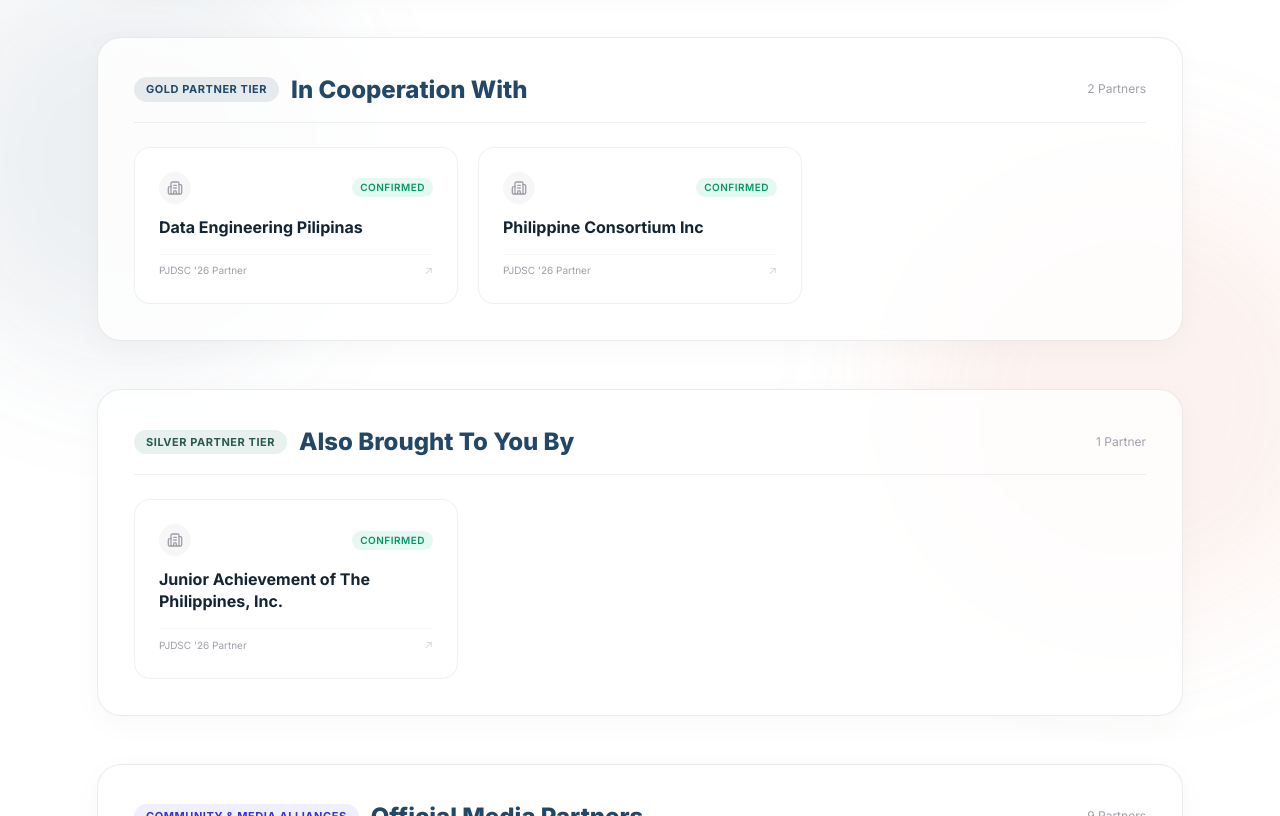
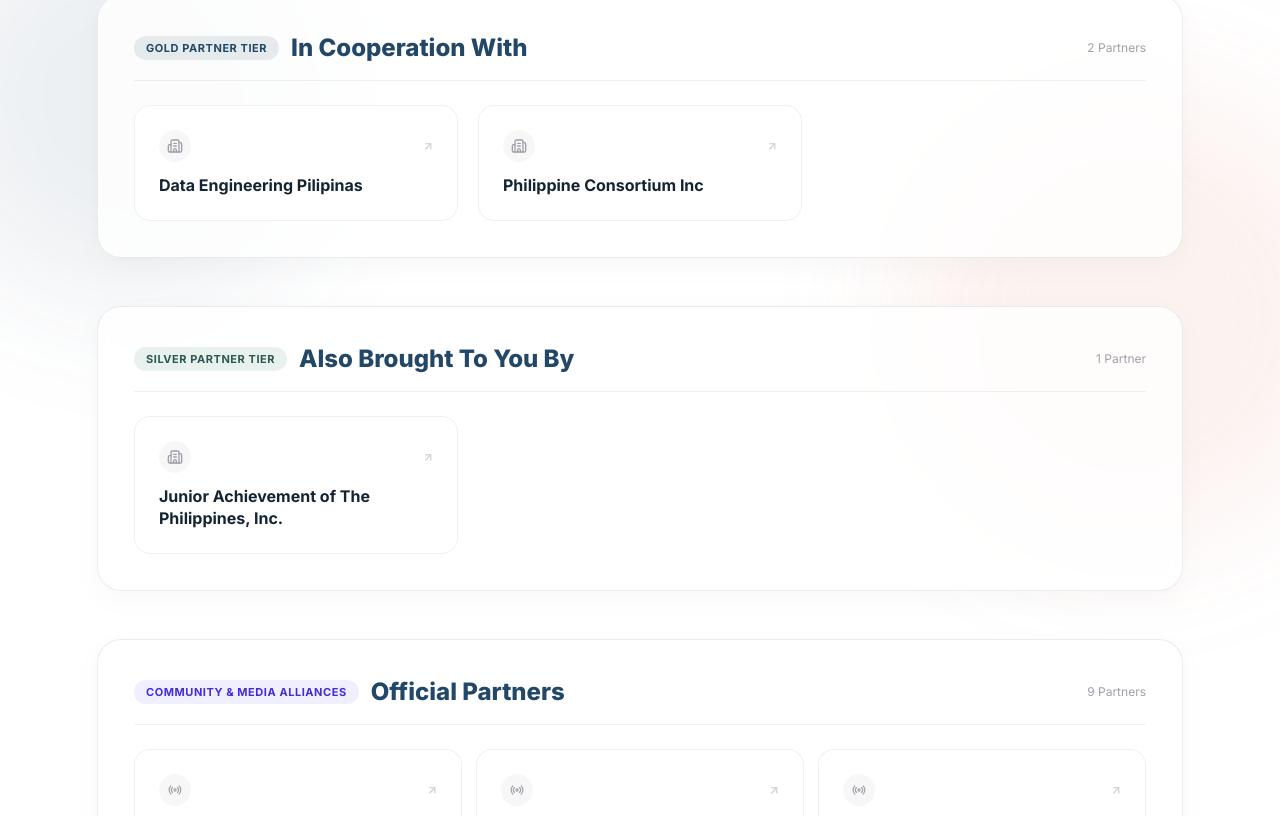
Before and after one commit to artemiui/pjdsc26-website, a Next.js app: page /sponsors in a window 1280 px wide. Shown: the part 704-1520 px from the top of the page. Built offline with nearby package versions, Linux system fonts and the light colour scheme.

Commit message:
Update sponsors: rename Official Media Partners to Official Partners and remove Confirmed/PJDSC '26 Partner tags

```diff
--- a/components/sections/SponsorsSection.tsx
+++ b/components/sections/SponsorsSection.tsx
@@ -21,7 +21,7 @@
     border: "border-l-[#6E9E94]",
     accent: "text-[#6E9E94]",
   },
-  "Official Media Partners": {
+  "Official Partners": {
     badge: "bg-indigo-500/10 text-indigo-700 dark:bg-indigo-400/15 dark:text-indigo-300",
     border: "border-l-indigo-500",
     accent: "text-indigo-500",
@@ -58,7 +58,7 @@
               accent: "text-zinc-500",
             };
 
-            const isMedia = tier.name === "Official Media Partners";
+            const isOfficialPartners = tier.name === "Official Partners";
 
             return (
               <div
@@ -84,7 +84,7 @@
                 {/* Partners Bento Grid */}
                 <div
                   className={`grid ${
-                    isMedia
+                    isOfficialPartners
                       ? "grid-cols-1 sm:grid-cols-2 md:grid-cols-3 gap-3.5"
                       : "grid-cols-1 sm:grid-cols-2 lg:grid-cols-3 gap-4 sm:gap-5"
                   }`}
@@ -97,10 +97,10 @@
                       {/* Top indicator & category icon */}
                       <div className="flex items-center justify-between gap-2 mb-3">
                         <div className="w-8 h-8 rounded-full bg-black/[0.03] dark:bg-white/[0.06] flex items-center justify-center text-zinc-400 group-hover:text-[#234766] dark:group-hover:text-[#E38363] transition-colors">
-                          {isMedia ? <Radio className="w-3.5 h-3.5" /> : <Building2 className="w-4 h-4" />}
+                          {isOfficialPartners ? <Radio className="w-3.5 h-3.5" /> : <Building2 className="w-4 h-4" />}
                         </div>
-                        <span className="text-[10px] font-mono uppercase tracking-wider px-2 py-0.5 rounded-full bg-emerald-500/10 text-emerald-600 dark:text-emerald-400 font-semibold">
-                          Confirmed
+                        <span className="text-zinc-300 dark:text-zinc-600 group-hover:text-[#6E9E94] dark:group-hover:text-[#88beaf] group-hover:translate-x-0.5 group-hover:-translate-y-0.5 transition-all text-xs font-bold">
+                          ↗
                         </span>
                       </div>
 
@@ -109,12 +109,6 @@
                         <h4 className="font-bold text-sm sm:text-base text-[#142433] dark:text-[#f3f6f8] group-hover:text-[#234766] dark:group-hover:text-[#7ca5cb] transition-colors leading-snug">
                           {slot.name}
                         </h4>
-                      </div>
-
-                      {/* Micro corner indicator */}
-                      <div className="mt-4 pt-2 border-t border-black/[0.03] dark:border-white/[0.05] flex items-center justify-between text-[11px] text-zinc-400">
-                        <span className="font-mono text-[10px]">PJDSC &apos;26 Partner</span>
-                        <span className="text-zinc-300 group-hover:text-[#6E9E94] transition-colors">↗</span>
                       </div>
                     </div>
                   ))}
--- a/lib/siteData.ts
+++ b/lib/siteData.ts
@@ -511,7 +511,7 @@
       ],
     },
     {
-      name: "Official Media Partners",
+      name: "Official Partners",
       tagline: "Community & Media Alliances",
       benefits: [
         "Logo placement across all official promotional publications",
```
